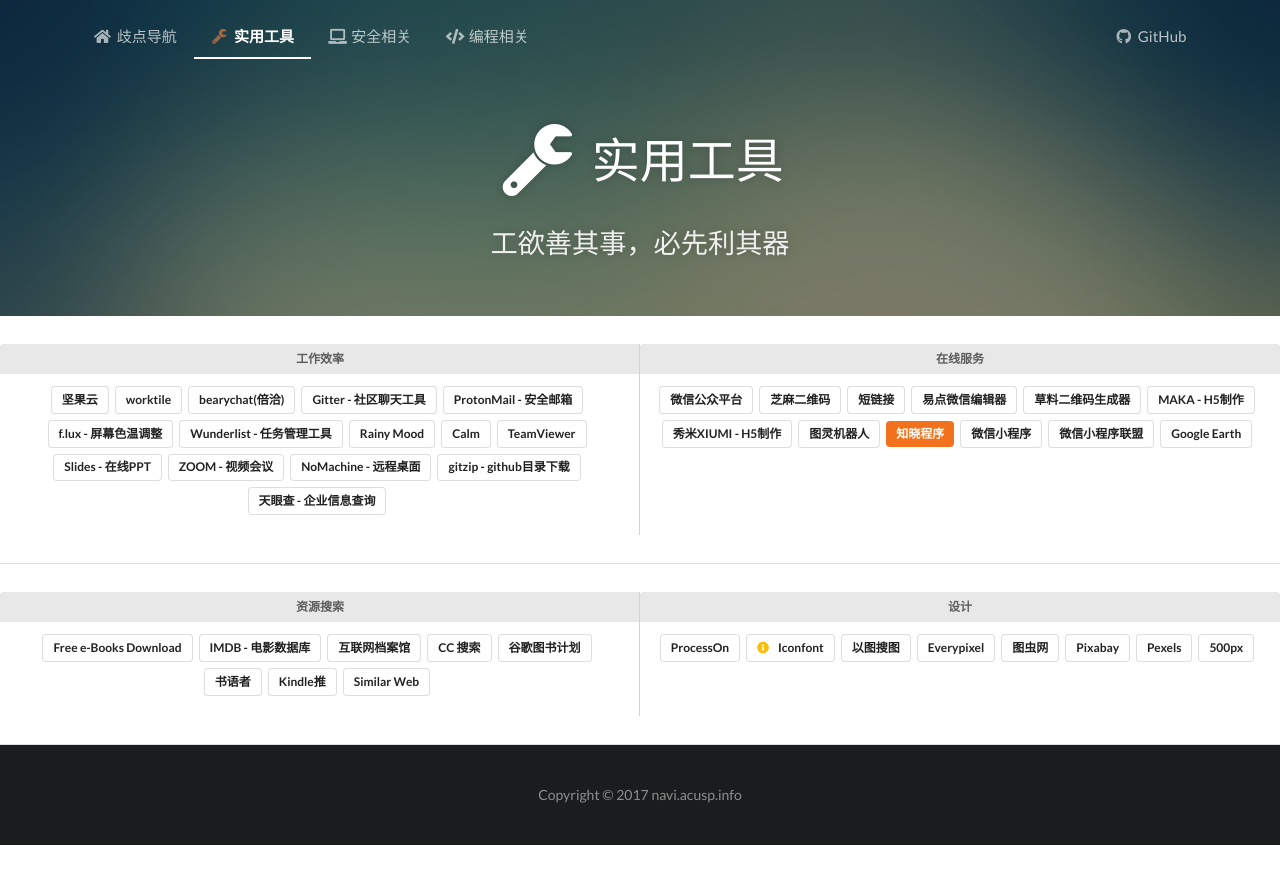
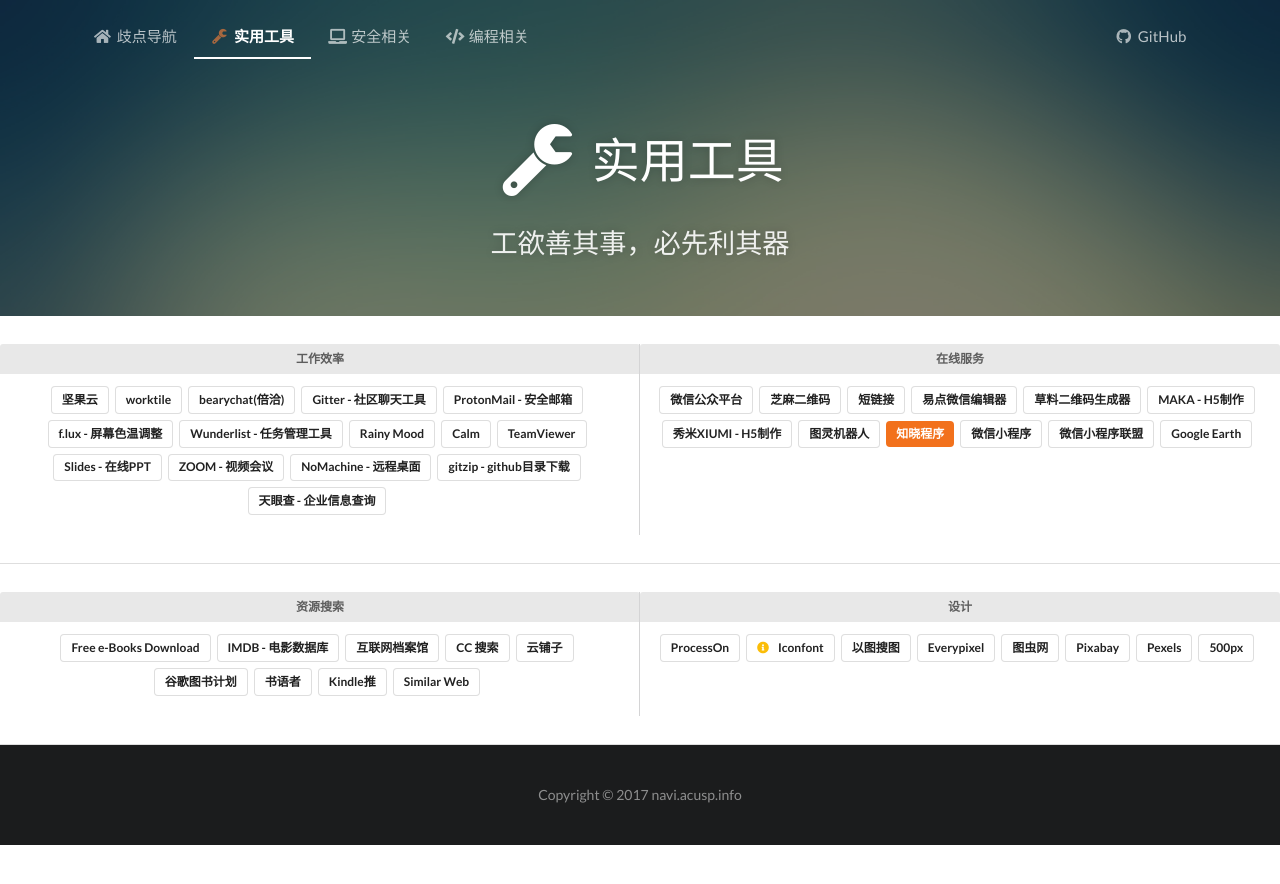
Before and after one commit to acusp/AC-Navi, a Jekyll site: the page built from tool/index.html, in a window 1280 px wide. Shown: the top 884 px of the page. Built offline with Jekyll 4.4.1, drawn with Linux system fonts in a browser that asks for light colours; comment, search, counter and statistics services are not loaded.

Commit message:
add tools link

```diff
--- a/_data/tool_links.yml
+++ b/_data/tool_links.yml
@@ -133,6 +133,10 @@
       style: basic
       url: https://search.creativecommons.org/
 
+    - name: 云铺子
+      style: basic
+      rul: http://www.yunpuzi.net/
+
     - name: 谷歌图书计划
       style: basic
       url: https://books.google.com/
```
